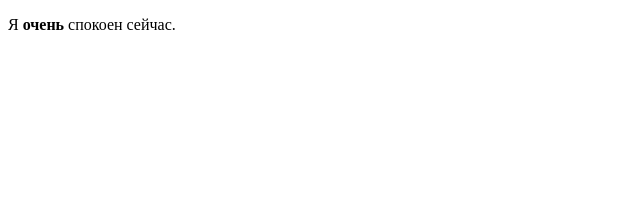
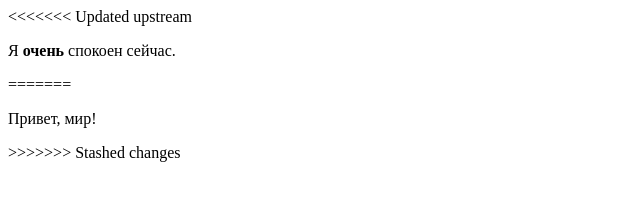
Before and after one commit to tyriksheyh4567/tyriksheyh4567.github.io, a plain HTML site: page index.html in a window 1280 px wide. Shown: the whole page, without its empty margins (0-640 px from the left). Drawn offline with Linux system fonts and the light colour scheme.

Commit message:
Update index.html

```diff
--- a/index.html
+++ b/index.html
@@ -6,6 +6,10 @@
 	<title>YaroSheyh's GitHub page</title>
 </head>
 <body>
+<<<<<<< Updated upstream
 	<p>Я <strong>очень</strong> спокоен сейчас.</p>
+=======
+	<p>Привет, мир!</p>
+>>>>>>> Stashed changes
 </body>
 </html>
```
